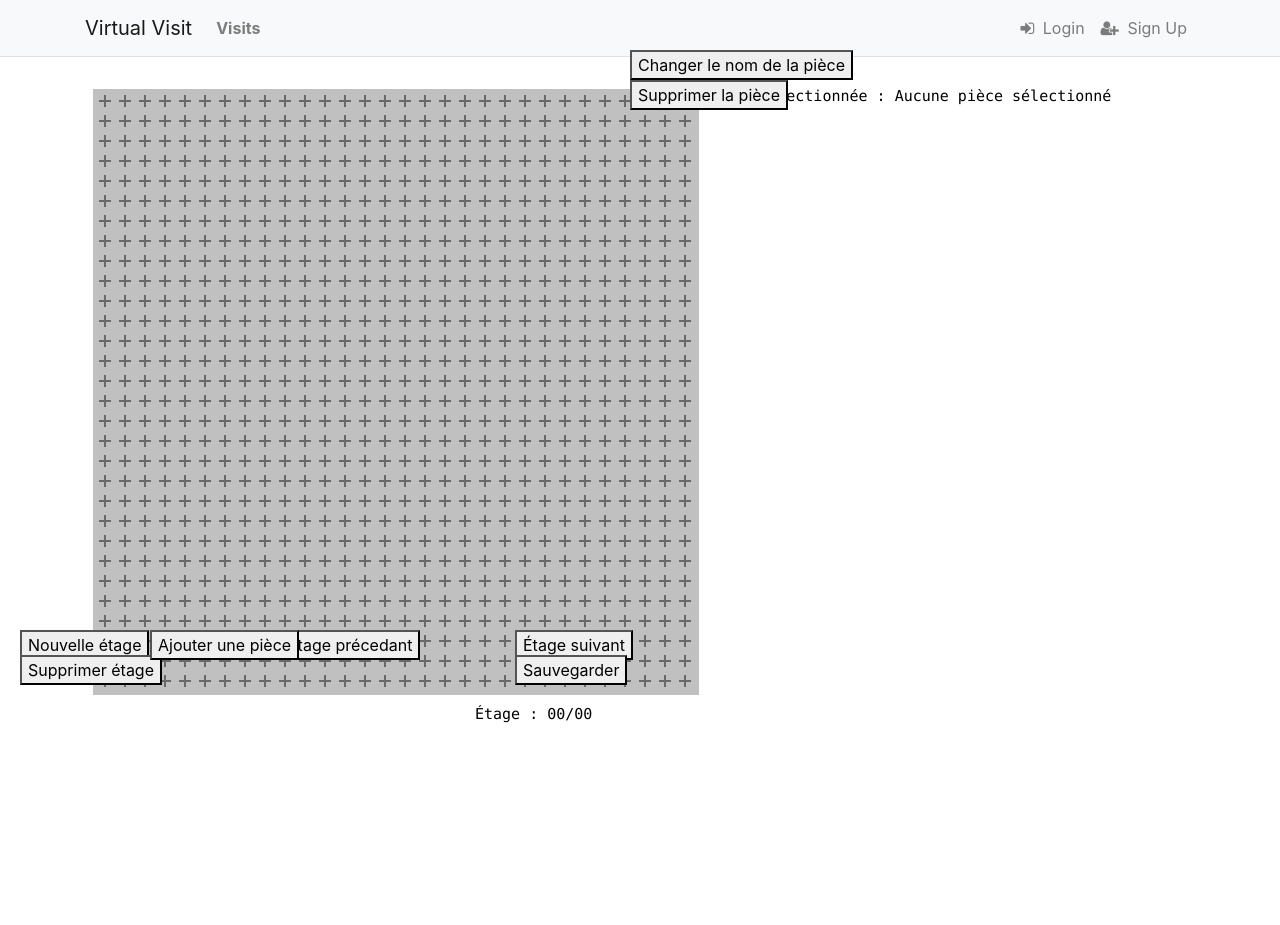
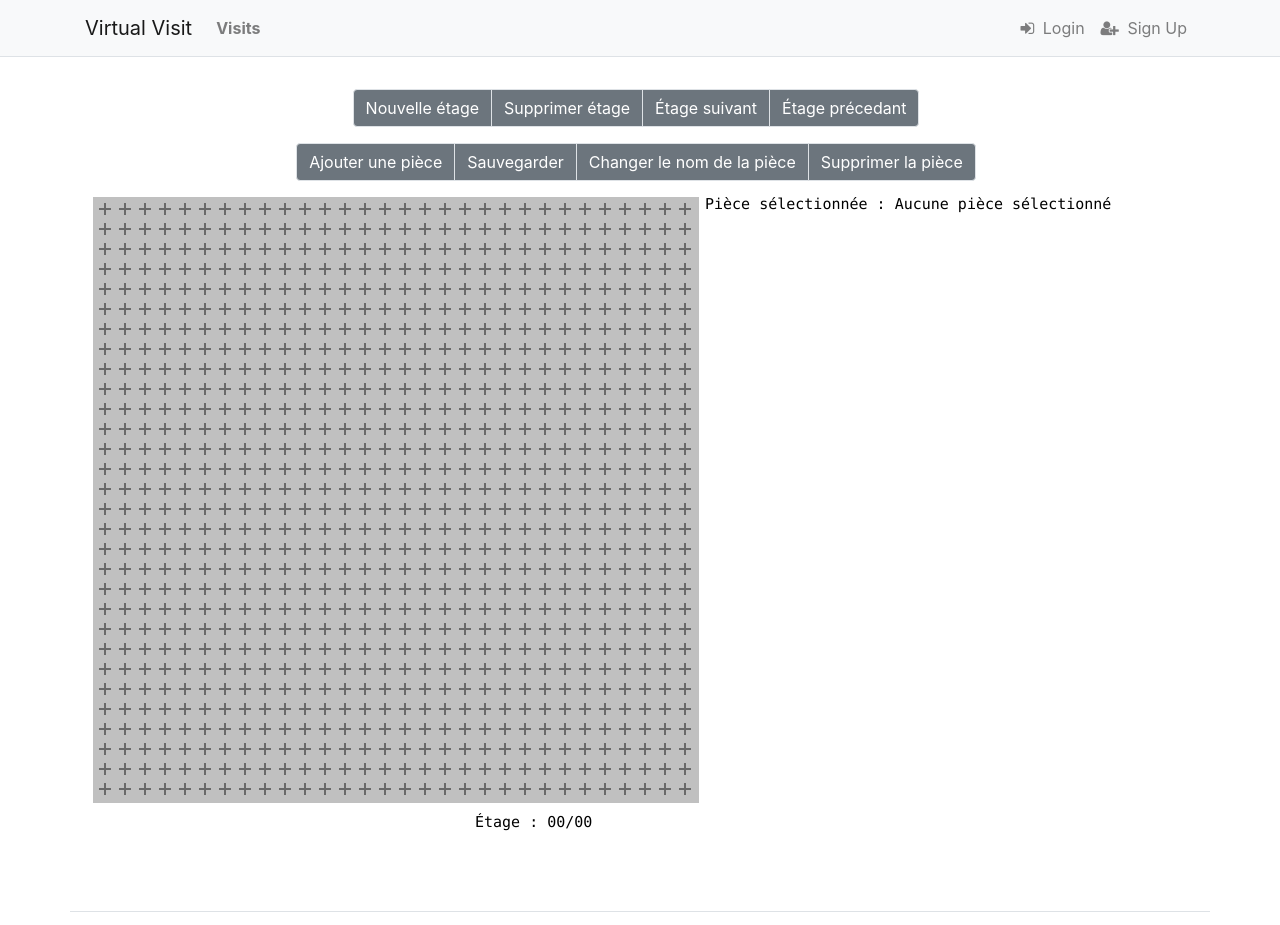
Before and after one commit to VisiteVirtuelle/VisiteVirtuelle-Symfony, a Symfony app: template templates/Visit/Editor/test.html.twig in a window 1280 px wide. Shown: the top 925 px of the page. Run offline with Twig, Linux system fonts and the light colour scheme; the template is opened without the code that fills it, so the values that code supplies are empty; some libraries are stand-ins or nearby versions.

Commit message:
[IMP] Modifications des boutons

```diff
--- a/templates/Visit/Editor/test.html.twig
+++ b/templates/Visit/Editor/test.html.twig
@@ -14,27 +14,31 @@
 
 {% block main %}
 	<div class="text-center py-3">
-        <h4>{{ visit.name }}</h2>
-        <canvas id="myCanvas" width="1200" height="800"></canvas>
-		<button style="position: absolute; top: 630px; left: 20px;"
+		<h4>{{ visit.name }}</h4>
+
+		<div class="btn-group mr-2 mt-2 mb-2" role="group" aria-label="Bouton de gestion du plan">
+			<button type="button" class="border btn btn-secondary"
 				onclick="mainWindow.NewFloor()">Nouvelle étage</button>
-	<button style="position: absolute; top: 655px; left: 20px;"
+			<button type="button" class="border btn btn-secondary"
 				onclick="mainWindow.DeleteFloor()">Supprimer étage</button>
-
-	<button style="position: absolute; top: 630px; left: 515px;"
+			<button type="button" class="border btn btn-secondary"
 				onclick="mainWindow.GoNextFloor()">Étage suivant</button>
-	<button style="position: absolute; top: 630px; left: 280px;"
+			<button type="button" class="border btn btn-secondary"
 				onclick="mainWindow.GoPrevFloor()">Étage précedant</button>
-
-	<button style="position: absolute; top: 630px; left: 150px;"
+		</div>
+		<div class="btn-group mr-2 mt-2 mb-2" role="group" aria-label="Bouton de gestion du plan">
+			<button type="button" class="border btn btn-secondary"
 				onclick="mainWindow.NewRoom()">Ajouter une pièce</button>
-
-	<button style="position: absolute; top: 655px; left: 515px;"
+			<button type="button" class="border btn btn-secondary"
 				onclick="mainWindow.Save()">Sauvegarder</button>
-
-	<button style="position: absolute; top: 50px; left: 630px;"
+			<button type="button" class="border btn btn-secondary"
 				onclick="mainWindow.SetNameSelectedRoom()">Changer le nom de la pièce</button>
-	<button style="position: absolute; top: 80px; left: 630px;"
+			<button type="button" class="border btn btn-secondary"
 				onclick="mainWindow.DeleteSelectedRoom()">Supprimer la pièce</button>
 		</div>
+
+		<canvas id="myCanvas" width="1200" height="650"></canvas>
+
+
+	</div>
 {% endblock %}
```
Lines whose indentation alone changed are shown as unchanged.
